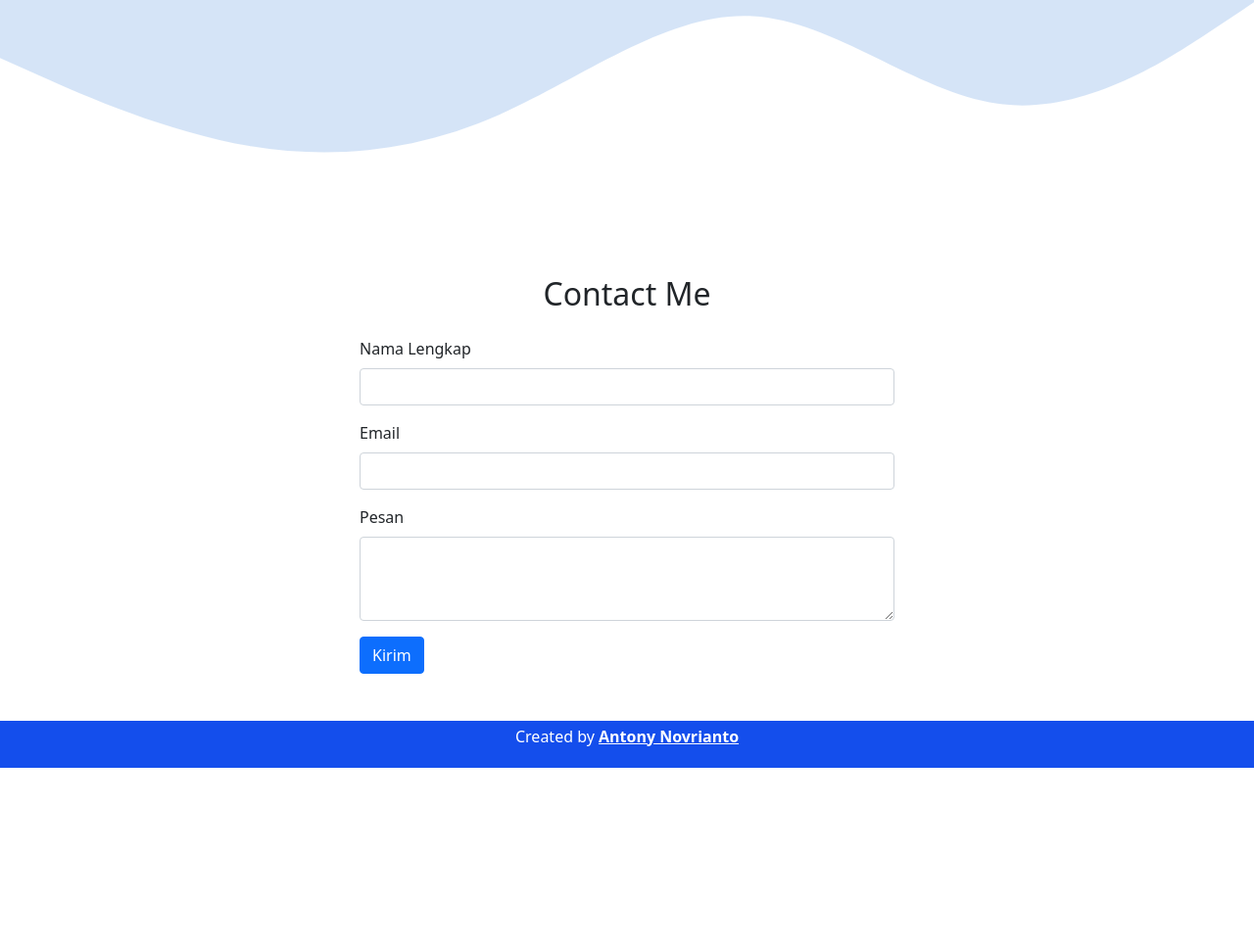
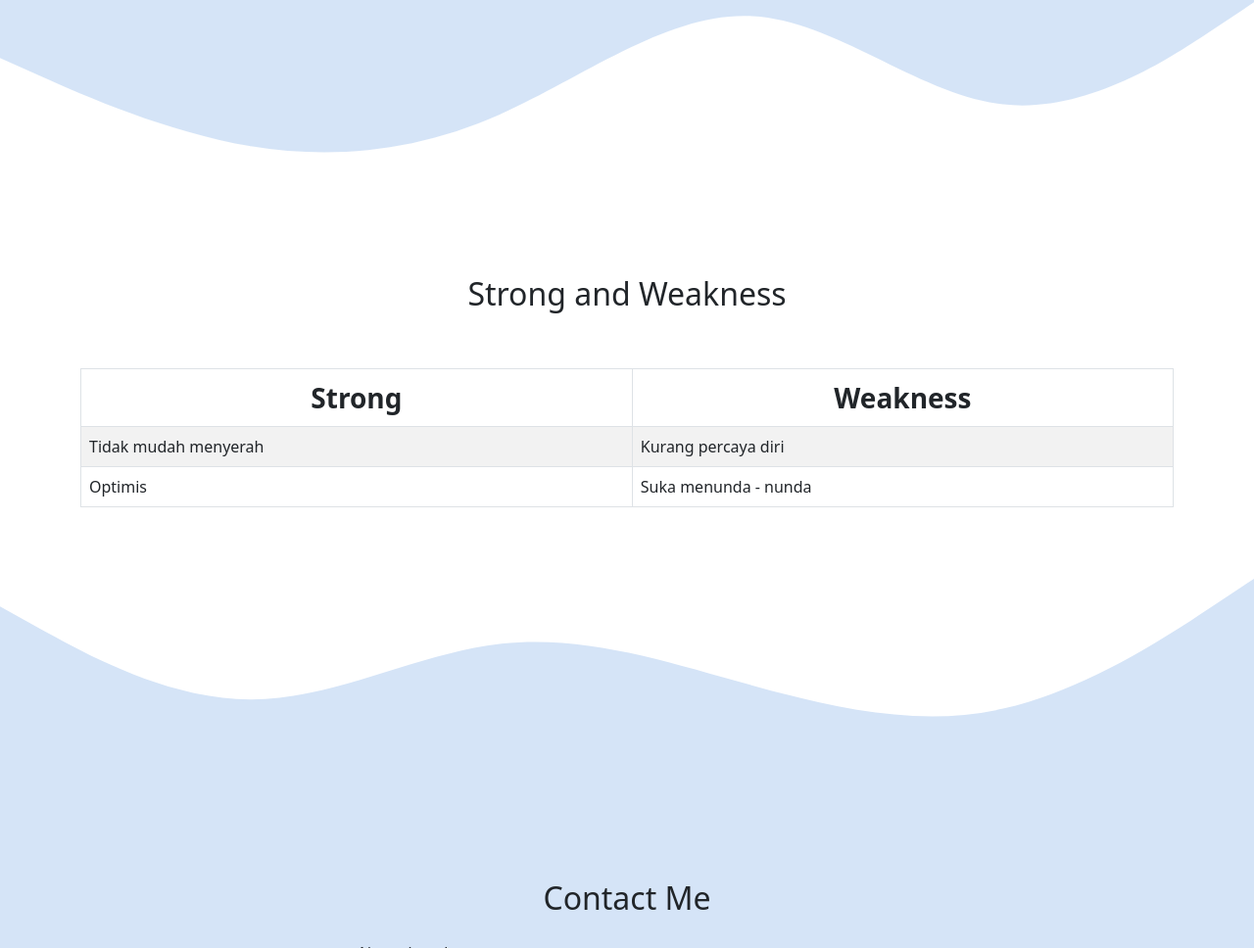
Before and after one commit to blackdemond14/CV_antonynovrianto, a plain HTML site: page index.html in a window 1280 px wide. Shown: the part 1832-2800 px from the top of the page at 98% size. Before the commit the page ends 2616 px from the top, so only its background shows below. Drawn offline with nearby package versions, Linux system fonts and the light colour scheme.

Commit message:
nambahin table strong weakness

```diff
--- a/index.html
+++ b/index.html
@@ -32,6 +32,9 @@
             </li>
             <li class="nav-item">
               <a class="nav-link" href="#experience">Experience</a>
+            </li>
+            <li class="nav-item">
+              <a class="nav-link" href="#strong-and-weakness">Strong and Weakness</a>
             </li>
             <li class="nav-item">
               <a class="nav-link" href="#contact">Contact</a>
@@ -121,6 +124,43 @@
     </section>
     <!--Akhir experience-->
 
+    <!--Strong and Weakness-->
+    <section id="strong-and-weakness">
+      <div class="container">
+        <div class="row text-center mb-5">
+          <div class="col">
+            <h2>Strong and Weakness</h2>
+          </div>
+        </div>
+        <table class="table table-bordered border-black-50 table-striped">
+          <thead>
+            <tr>
+              <th scope="col" class="text-center fs-3">Strong</th>
+              <th scope="col" class="text-center fs-3">Weakness</th>
+            </tr>
+          </thead>
+          <tbody>
+            <tr>
+              <td>Tidak mudah menyerah</td>
+              <td>Kurang percaya diri</td>
+            </tr>
+            <tr>
+              <td>Optimis</td>
+              <td>Suka menunda - nunda</td>
+            </tr>
+          </tbody>
+        </table>
+      </div>
+      <svg xmlns="http://www.w3.org/2000/svg" viewBox="0 0 1440 320">
+        <path
+          fill="#d5e4f7"
+          fill-opacity="1"
+          d="M0,96L48,122.7C96,149,192,203,288,202.7C384,203,480,149,576,138.7C672,128,768,160,864,186.7C960,213,1056,235,1152,213.3C1248,192,1344,128,1392,96L1440,64L1440,320L1392,320C1344,320,1248,320,1152,320C1056,320,960,320,864,320C768,320,672,320,576,320C480,320,384,320,288,320C192,320,96,320,48,320L0,320Z"
+        ></path>
+      </svg>
+    </section>
+    <!--Akhir SW-->
+
     <!--Contact-->
     <section id="contact">
       <div class="container">
@@ -161,7 +201,7 @@
     <!--Akhir contact-->
 
     <!--footer-->
-    <footer style="background-color: #144eec" class="text-white text-center p-1 mt-5">
+    <footer style="background-color: #144eec" class="text-white text-center p-1">
       <p>Created by <a href="https://www.instagram.com/antony_novrianto/" class="text-white fw-bold">Antony Novrianto</a></p>
     </footer>
     <!--Akhir footer-->
--- a/style.css
+++ b/style.css
@@ -8,3 +8,7 @@
 section {
   padding-top: 5rem;
 }
+#contact {
+  padding-bottom: 5rem;
+  background-color: #d5e4f7;
+}
```
